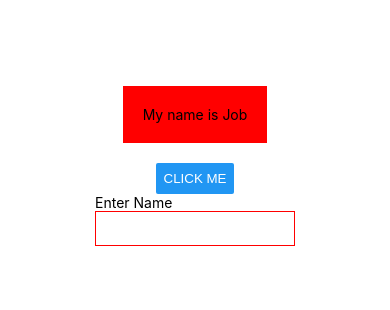
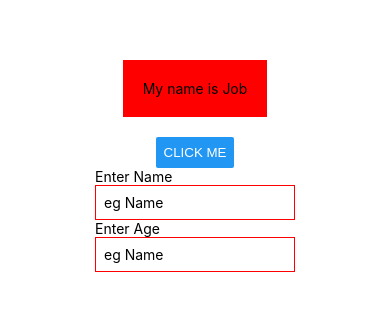
Before and after one commit to react-native-jovan/my-first-app-learn, a React Native app: screen / in a window 390 px wide. Shown: the part 256-566 px from the top of the page. Built offline with nearby package versions, Linux system fonts and the light colour scheme.

Commit message:
onChangeText event listener

```diff
--- a/App.js
+++ b/App.js
@@ -19,7 +19,17 @@ export default function App() {
       </View>
       <View>
         <Text>Enter Name</Text>
-        <TextInput style={styles.input}/>
+        <TextInput
+        style={styles.input}
+        placeholder='eg Name'
+        onChangeText={(val)=>setName(val)}
+        />
+        <Text>Enter Age</Text>
+        <TextInput
+        style={styles.input}
+        placeholder='eg Name'
+        onChangeText={(val)=>setName(val)}
+        />
       </View>
       <StatusBar style="auto" />
     </View>
```
